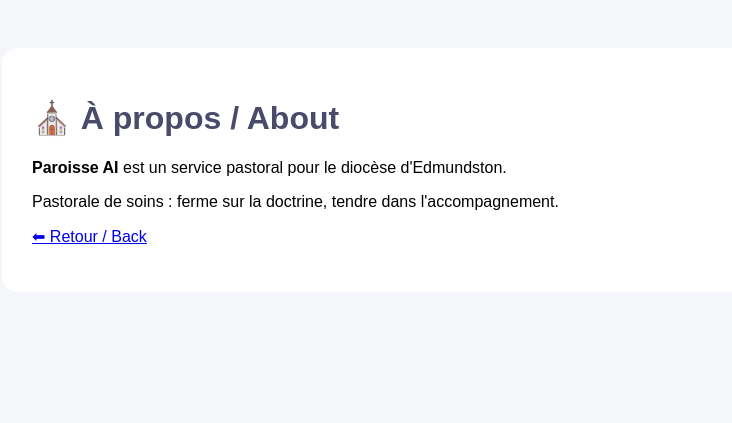
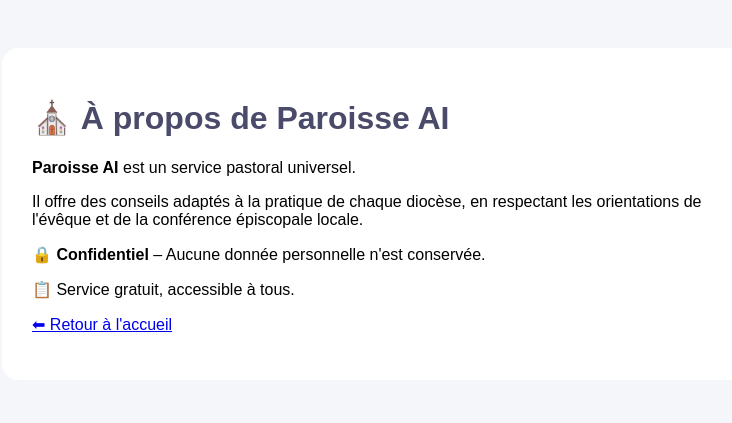
Before and after one commit to justice-aide-ca/paroisse-ai, a website: page public/about.html in a window 1280 px wide. Shown: the whole page, without its empty margins (258-990 px from the left). Drawn offline with Linux system fonts and the light colour scheme.

Commit message:
Universalisation des pages annexes (suppression diocèse fixe)

```diff
--- a/public/about.html
+++ b/public/about.html
@@ -1,9 +1,22 @@
 <!DOCTYPE html>
-<html lang="fr"><head><meta charset="UTF-8"><title>À propos / About</title>
-<style>body{font-family:Arial;background:#f4f6f9;padding:40px}.container{max-width:700px;margin:auto;background:white;padding:30px;border-radius:16px}h1{color:#4a4a6a}</style></head>
-<body><div class="container">
-<h1>⛪ À propos / About</h1>
-<p><strong>Paroisse AI</strong> est un service pastoral pour le diocèse d'Edmundston.</p>
-<p>Pastorale de soins : ferme sur la doctrine, tendre dans l'accompagnement.</p>
-<p><a href="/">⬅ Retour / Back</a></p>
-</div></body></html>
+<html lang="fr">
+<head>
+    <meta charset="UTF-8">
+    <title>À propos - Paroisse AI</title>
+    <style>
+        body{font-family:Arial;background:#f4f6f9;padding:40px}
+        .container{max-width:700px;margin:auto;background:white;padding:30px;border-radius:16px}
+        h1{color:#4a4a6a}
+    </style>
+</head>
+<body>
+<div class="container">
+    <h1>⛪ À propos de Paroisse AI</h1>
+    <p><strong>Paroisse AI</strong> est un service pastoral universel.</p>
+    <p>Il offre des conseils adaptés à la pratique de chaque diocèse, en respectant les orientations de l'évêque et de la conférence épiscopale locale.</p>
+    <p>🔒 <strong>Confidentiel</strong> – Aucune donnée personnelle n'est conservée.</p>
+    <p>📋 Service gratuit, accessible à tous.</p>
+    <p><a href="/">⬅ Retour à l'accueil</a></p>
+</div>
+</body>
+</html>
```
Also changed, not shown: public/contact.html (+20 -6 lines), public/privacy.html (+19 -7 lines), public/terms.html (+19 -7 lines).
